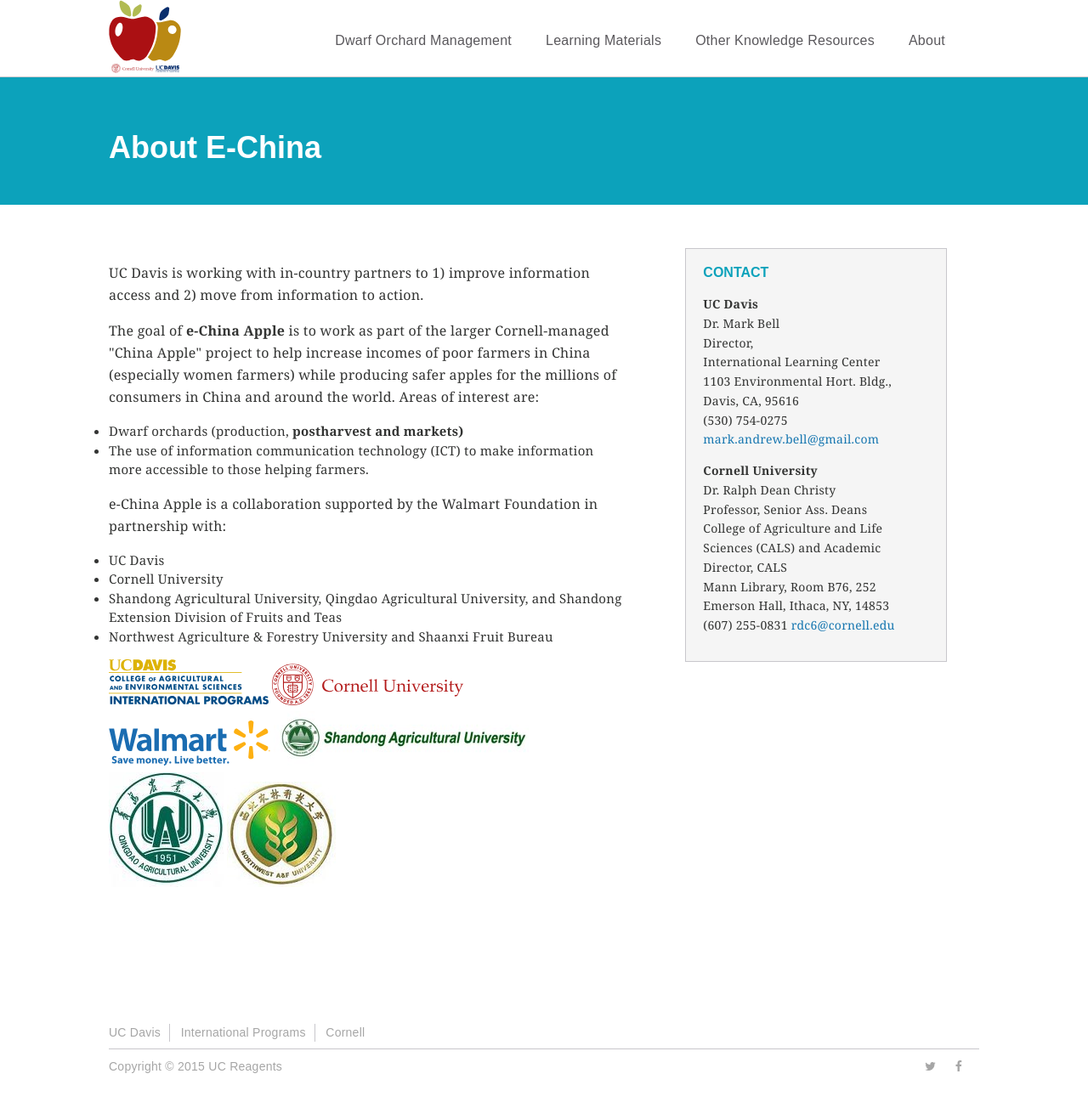
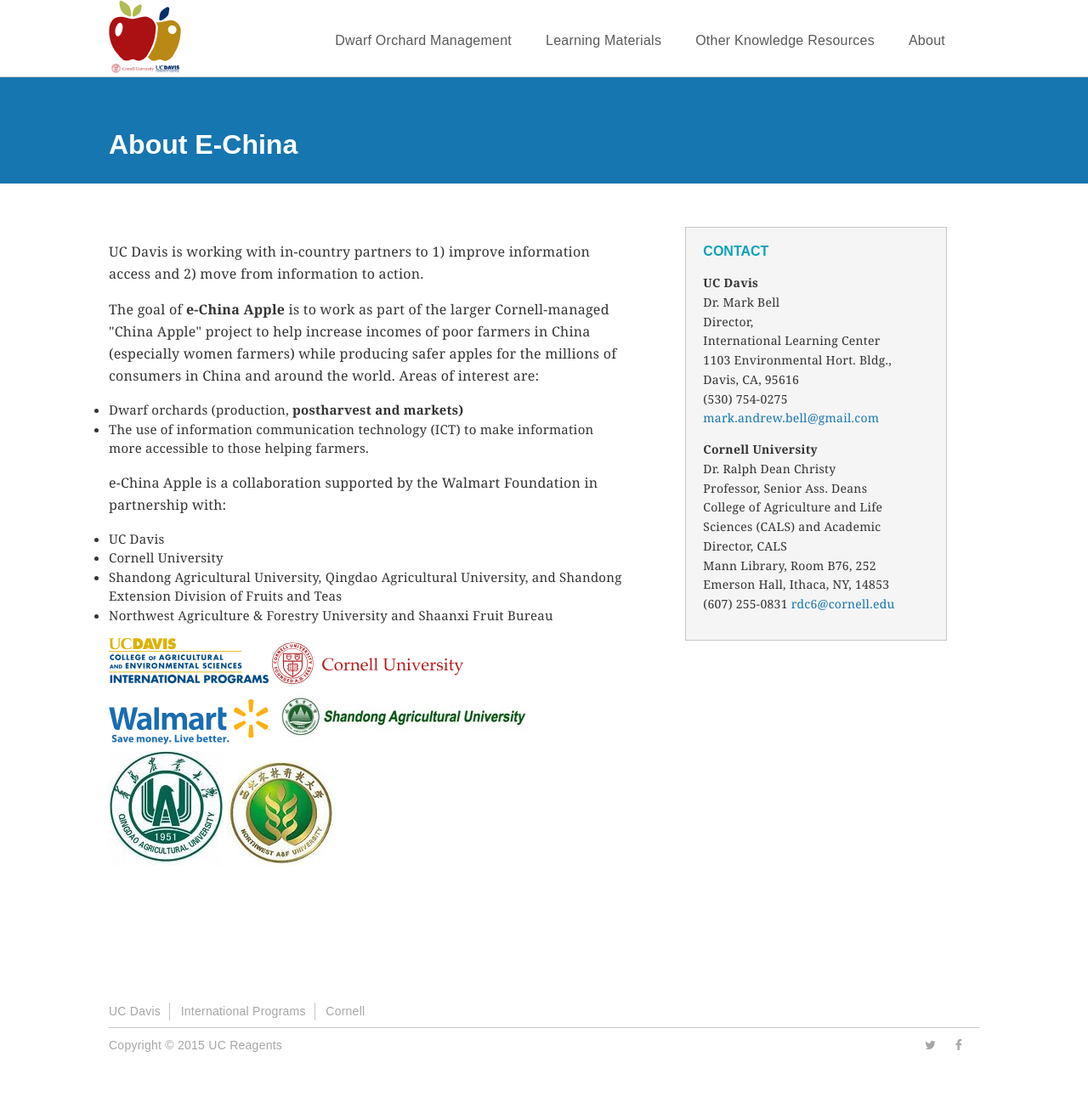
Before and after one commit to ucdavis/echinaapple, a Jekyll site: the page built from about/index.html, in a window 1280 px wide. Shown: the whole page at 85% size. Built offline with Jekyll 4.4.1, drawn with Linux system fonts in a browser that asks for light colours; nearby versions of some CDN libraries; after the commit the page ends 1292 px from its top, so only the background shows below that.

Commit message:
about and related resources

```diff
--- a/_sass/_components.scss
+++ b/_sass/_components.scss
@@ -24,6 +24,18 @@
     .bg-yellow {
     	background-color:$echina-yellow !important;
     }
+    .bg-red {
+    	background-color:$echina-red !important;
+    }
+    .bg-teal {
+    	background-color:$echina-teal !important;
+    }
+    .bg-blue {
+    	background-color:$echina-blue !important;
+    }
+    .bg-green {
+    	background-color:$echina-green !important;
+    }
     ul.sectionul {
     	padding-left:0px;
     	background-color:purple;
--- a/_sass/_regions.scss
+++ b/_sass/_regions.scss
@@ -9,7 +9,7 @@
 // banners:
 .banner {
 	background-color:$echina-teal;
-	height:150px;
+	height:125px;
 	.banner_contents {
 		@include container;
 
--- a/_sass/_typography.scss
+++ b/_sass/_typography.scss
@@ -66,8 +66,8 @@
 	.banner & {
 		color:#fff;
 		margin:0px;
-		font-size:3.6rem;
-		padding-top:5.5%;
+		font-size:3.2rem;
+		padding-top:55px;
 	}
 }
 h2, .h2 {
--- a/about/index.html
+++ b/about/index.html
@@ -2,7 +2,7 @@
 layout: landing
 title: About E-China
 ---
-<div class="banner">
+<div class="banner bg-blue">
   <div class="banner_contents">
     <h1>About E-China</h1>
   </div>
```
Also changed, not shown: 3 other files.
